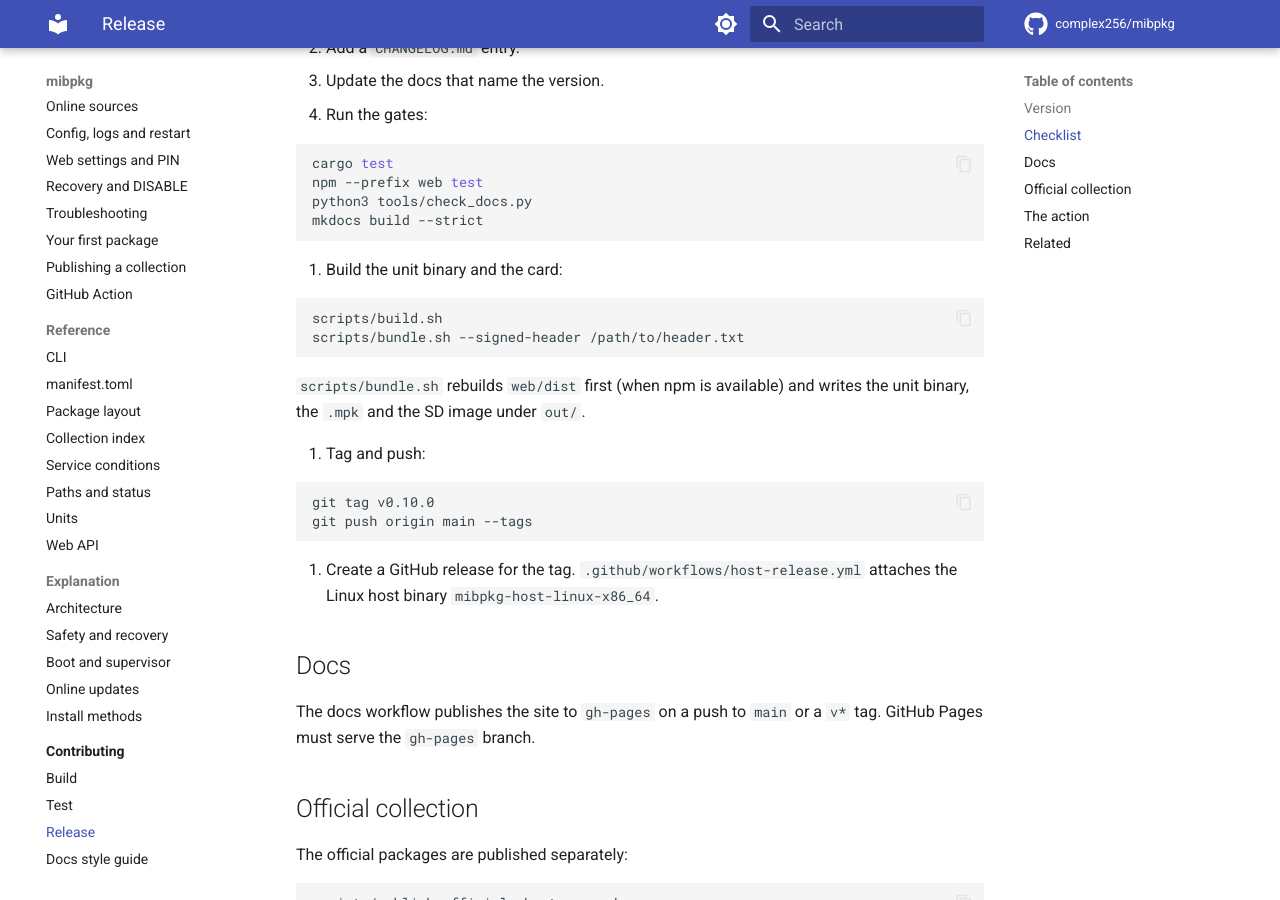
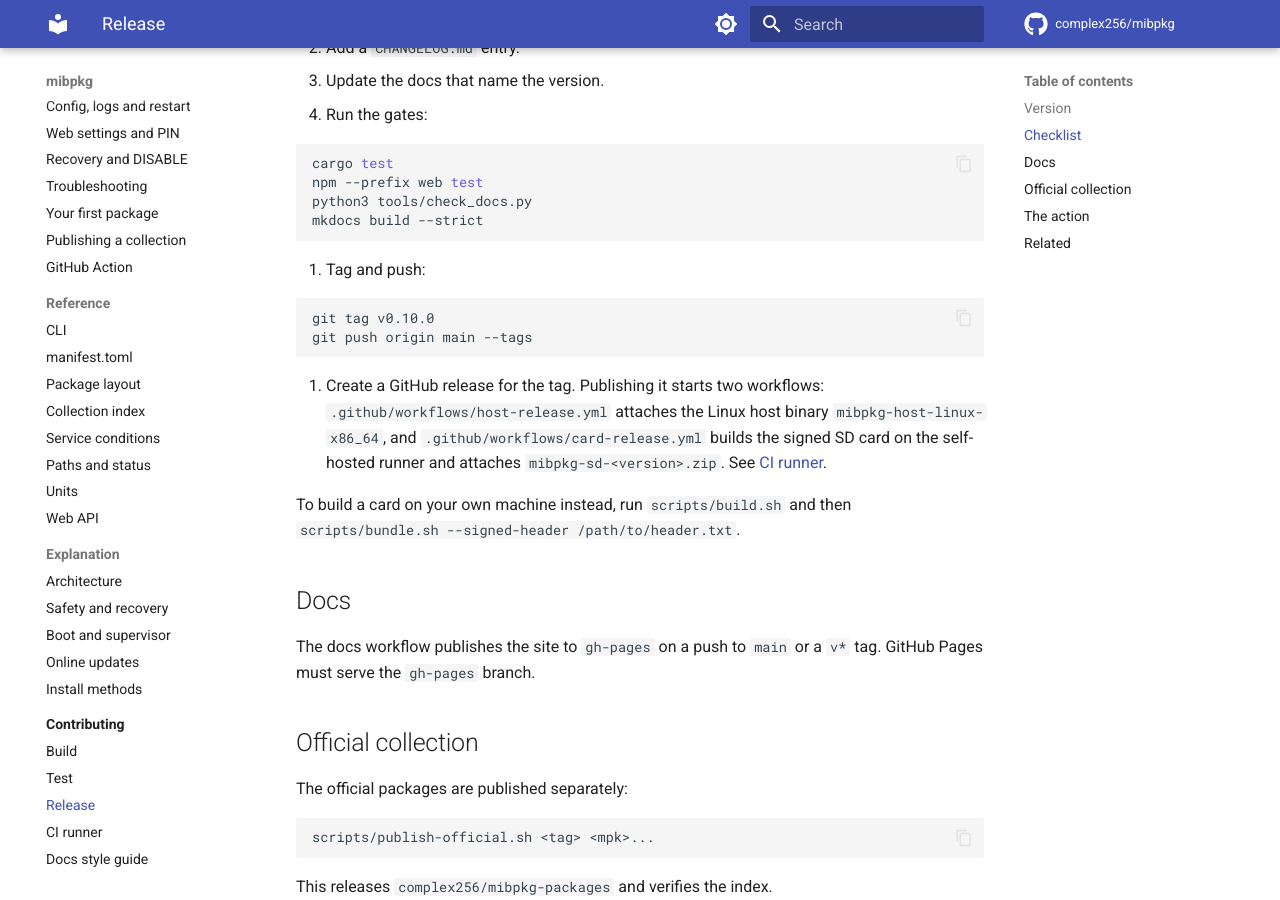
Before and after one commit to complex256/mibpkg, an MkDocs documentation site: the page built from docs/contributing/release.md, in a window 1280 px wide and 900 px high, scrolled down 346 px. Built offline with MkDocs 1.6.1 and Material for MkDocs 9.7.7, drawn with Linux system fonts in a browser that asks for light colours; comment, search, counter and statistics services are not loaded.

Commit message:
ci: build and attach the signed SD card on release (self-hosted runner)
Co-Authored-By: Claude Sonnet 5.5 <noreply@anthropic.com>

````diff
--- a/docs/contributing/release.md
+++ b/docs/contributing/release.md
@@ -18,25 +18,20 @@
    mkdocs build --strict
    ```
 
-5. Build the unit binary and the card:
-
-   ```sh
-   scripts/build.sh
-   scripts/bundle.sh --signed-header /path/to/header.txt
-   ```
-
-   `scripts/bundle.sh` rebuilds `web/dist` first (when npm is available) and writes the unit binary,
-   the `.mpk` and the SD image under `out/`.
-
-6. Tag and push:
+5. Tag and push:
 
    ```sh
    git tag v0.10.0
    git push origin main --tags
    ```
 
-7. Create a GitHub release for the tag. `.github/workflows/host-release.yml` attaches the Linux host
-   binary `mibpkg-host-linux-x86_64`.
+6. Create a GitHub release for the tag. Publishing it starts two workflows:
+   `.github/workflows/host-release.yml` attaches the Linux host binary `mibpkg-host-linux-x86_64`,
+   and `.github/workflows/card-release.yml` builds the signed SD card on the self-hosted runner and
+   attaches `mibpkg-sd-<version>.zip`. See [CI runner](ci-runner.md).
+
+To build a card on your own machine instead, run `scripts/build.sh` and then
+`scripts/bundle.sh --signed-header /path/to/header.txt`.
 
 ## Docs
 
--- a/mkdocs.yml
+++ b/mkdocs.yml
@@ -124,4 +124,5 @@ nav:
       - Build: contributing/build.md
       - Test: contributing/test.md
       - Release: contributing/release.md
+      - CI runner: contributing/ci-runner.md
       - Docs style guide: contributing/docs-style-guide.md
````
Also changed, not shown: docs/contributing/ci-runner.md (added, +51 -0 lines), 1 other file.
